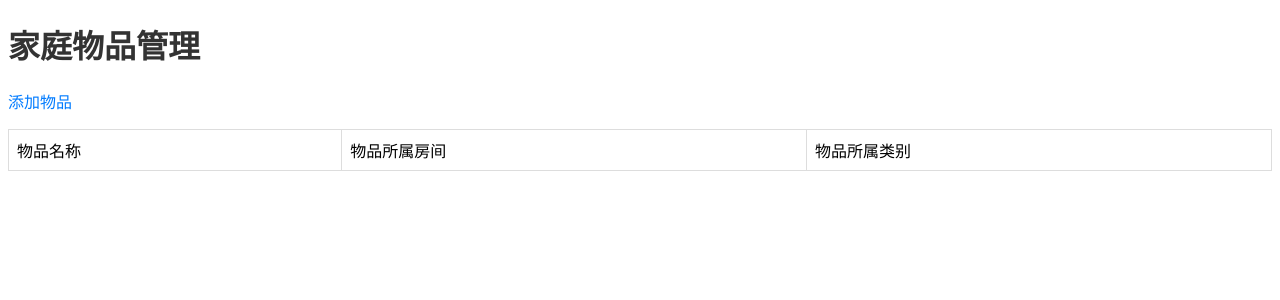
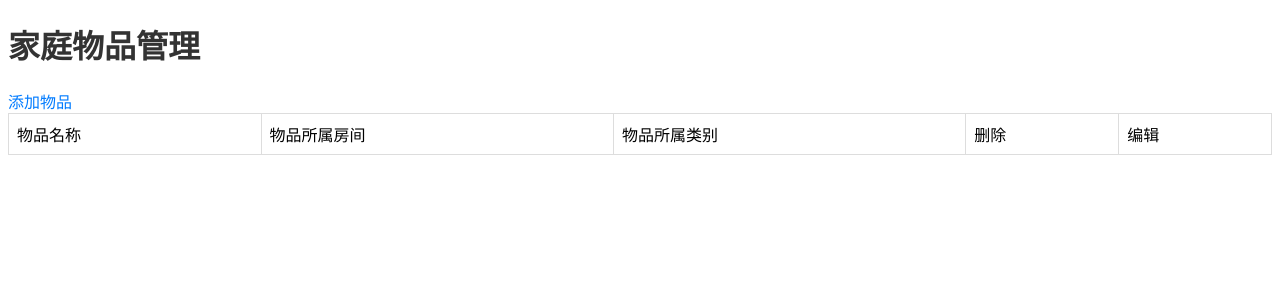
Before and after one commit to SQQS123/home_inventory, a Flask app: page / in a window 1280 px wide. Shown: the top 300 px of the page. Run offline with Flask 3, Linux system fonts and the light colour scheme.

Commit message:
2025_01_26_push

```diff
--- a/app.py
+++ b/app.py
@@ -42,7 +42,7 @@
         return redirect(url_for('index'))
     return render_template('add.html')
 
-@app.route('/delete/<int:item_id>')
+@app.route('/delete/<int:item_id>',methods=['POST'])
 def delete_item(item_id):
     item = Item.query.get_or_404(item_id)
     db.session.delete(item)
--- a/templates/index.html
+++ b/templates/index.html
@@ -4,32 +4,52 @@
     <meta charset="UTF-8">
     <title>家庭物品管理</title>
     <link rel="stylesheet" href="{{ url_for('static', filename='/css/styles.css') }}">
+    <script>
+        // 删除确认函数
+        function confirmDelete(Id) {
+            if (confirm("确定要删除该物品吗？")) {
+                // 如果用户确认删除，提交表单
+                document.getElementById('delete-form-' + Id).submit();
+            }
+        }
+    </script>
 </head>
 <body>
     <h1>家庭物品管理</h1>
     <a href="/add">添加物品</a>
+    <!--
     <ul>
-        <!-- 未实现分页 -->
+
         {% for item in items %}
         <li>
-            <!-- 可以把下面的变量放在标签里，使其更美观 -->
+
             {{ item.name }} - {{ item.room }} ({{ item.category }})
             <a href="/delete/{{ item.id }}">删除</a>
             <a href="/edit/{{ item.id }}">编辑</a>
         </li>
         {% endfor %}
     </ul>
+-->
     <!-- 分页 -->
     <table>
         <thead>
             <tr>
                 <td>物品名称</td><td>物品所属房间</td><td>物品所属类别</td>
+                <td>删除</td><td>编辑</td>
             </tr>
         </thead>
         <tbody>
             {% for item in items %}
             <tr>
                 <td>{{item.name}}</td><td>{{item.room}}</td><td>{{item.category}}</td>
+                <td>
+                    <button onclick="confirmDelete({{ item.id }})">删除</button>
+                    <form id="delete-form-{{ item.id }}" action="{{ url_for('delete_item', item_id=item.id) }}" method="POST" style="display: none;">
+                        <input type="hidden" name="item_id" value="{{ item.id }}">
+                    </form>
+                </td>
+                <!-- <td><a href="/delete/{{item.id}}">删除</a></td> -->
+                <td><a href="/edit/{{item.id}}">编辑</a></td>
             </tr>
             {% endfor %}
         </tbody>
@@ -38,7 +58,8 @@
     <!-- 选择页数 -->
     <div class="pagination">
         {% for i in range(1, total_pages + 1) %}
-            <a href="/items?page={{ i }}" class="{{ 'active' if i == current_page else '' }}">{{ i }}</a>
+        	<!-- 这里的href用的是＠app.route('/')里面的内容 -->
+            <a href="/?page={{ i }}" class="{{ 'active' if i == current_page else '' }}">{{ i }}</a>
         {% endfor %}
     </div>
 </body>
```
Also changed, not shown: instance/home_inventory.db.
